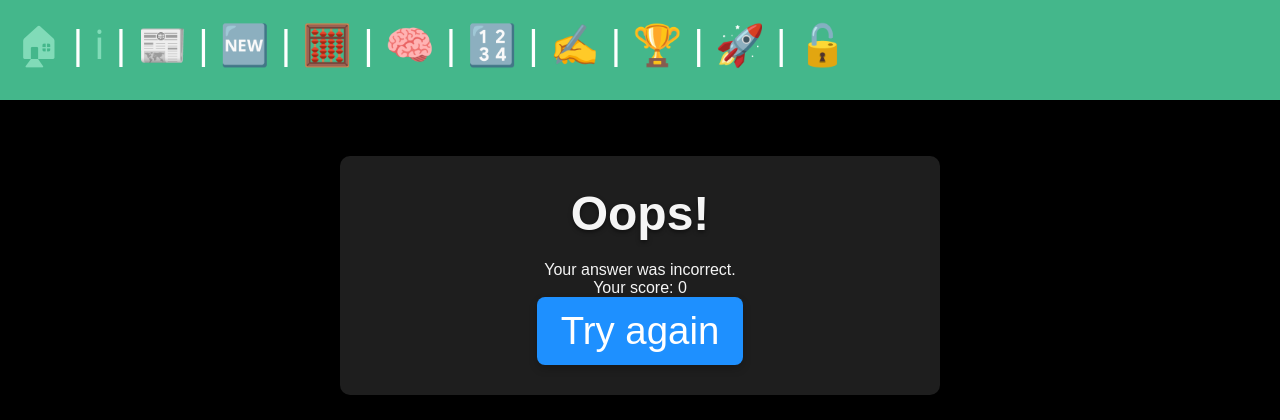
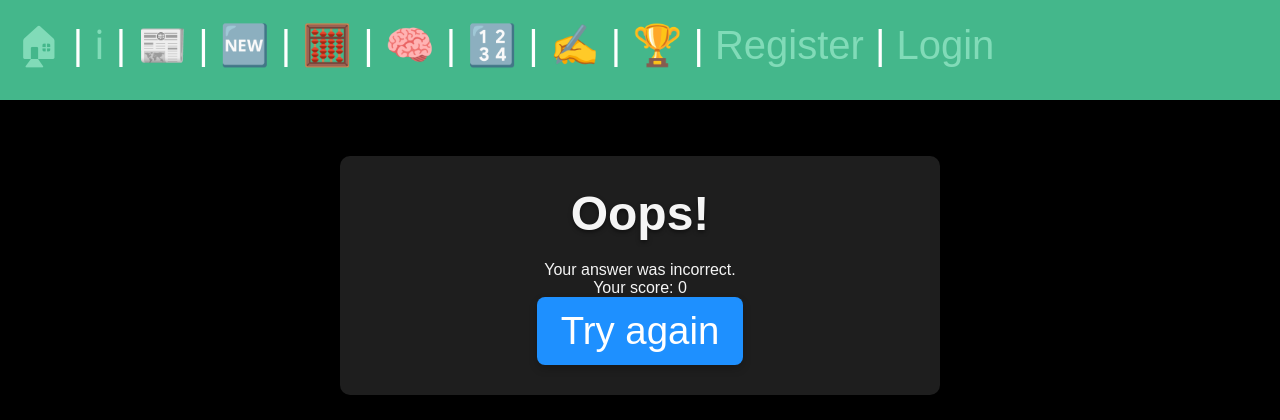
Before and after one commit to EmoPKFR/Brain-Games-Website-with-Django, a Django app: page /math_games/failure/easy/ in a window 1280 px wide. Shown: the top 420 px of the page. Run offline with Django 5.2, Linux system fonts and the light colour scheme; data comes from the database, SQL or seed files in the repository; both versions use the stored data as it was after the commit.

Commit message:
some changes to base.css and auth.css

```diff
--- a/static/css/auth.css
+++ b/static/css/auth.css
@@ -50,7 +50,7 @@
 }
 
 .auth-container a {
-    color: #007bff;
+    color: #f4d03f;
     text-decoration: none;
 }
 
--- a/templates/base.html
+++ b/templates/base.html
@@ -31,8 +31,8 @@
                 <button class="logout-button" aria-label="User Logout" title="User Logout">👋</button>
             </form>
         {%else%}
-            <a href="{% url 'users:register' %}" title="User Registration"><span role="img" aria-label="User Registration">🚀</span></a> |
-            <a href="{% url 'users:login' %}" title="User Login"><span role="img" aria-label="User Login">🔓</span></a>
+            <a href="{% url 'users:register' %}" title="User Registration"><span role="img" aria-label="User Registration">Register</span></a> |
+            <a href="{% url 'users:login' %}" title="User Login"><span role="img" aria-label="User Login">Login</span></a>
         {%endif%}
     </nav>
     <main>
```
Also changed, not shown: db.sqlite3, media/sequence_memory_highscore5_11zkgCG.PNG (added), 1 other file.
